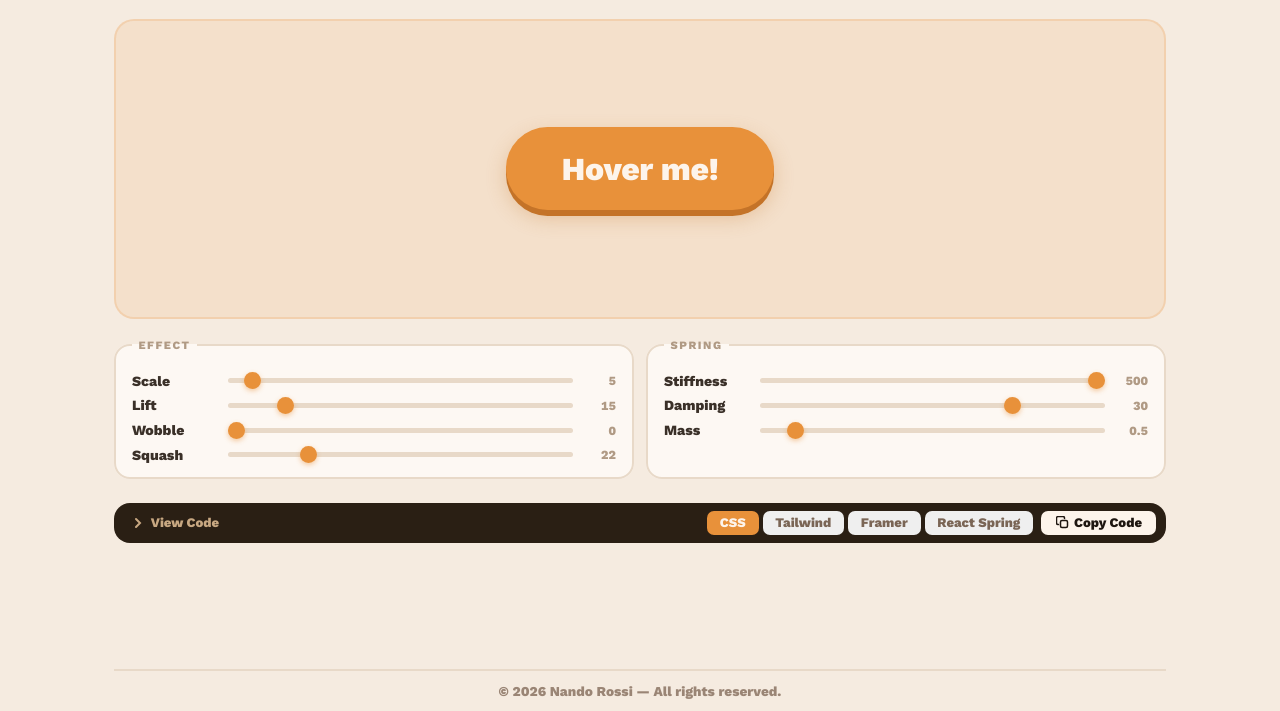
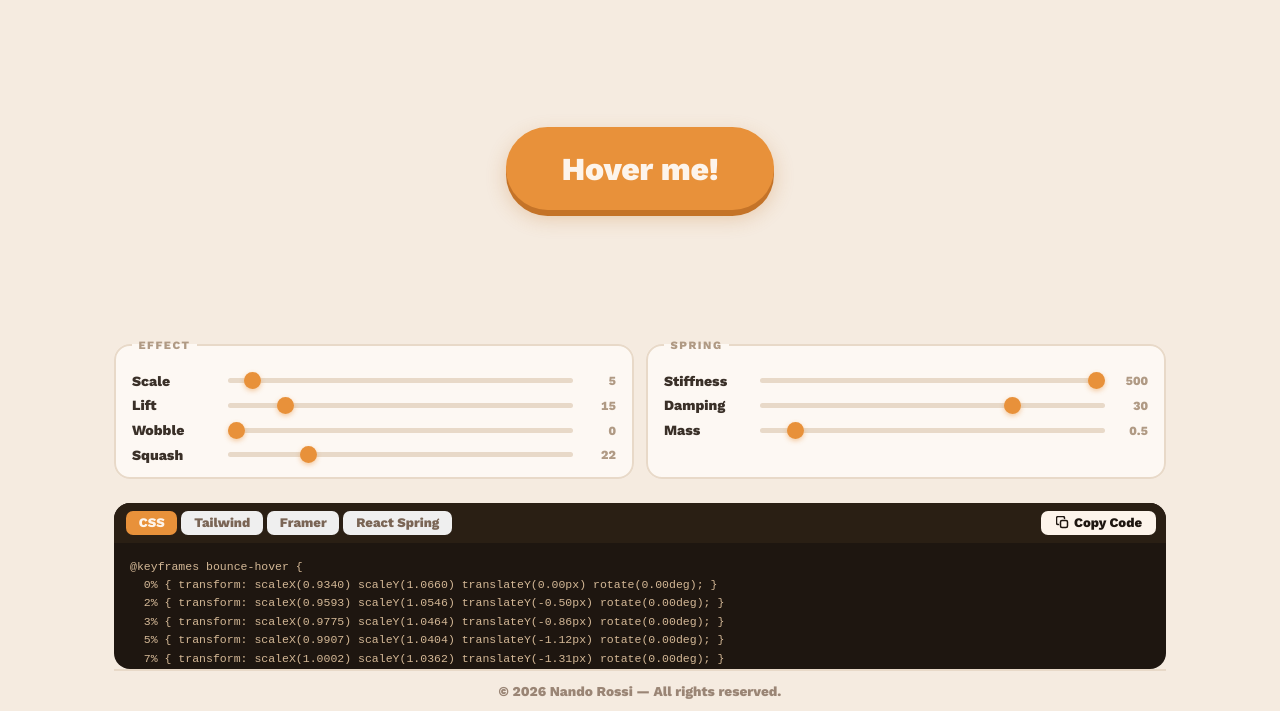
Before and after one commit to nandorocker/bouncygen, a website built with Vite: page index.html in a window 1280 px wide. Shown: the part 89-800 px from the top of the page. Built offline with nearby package versions, Linux system fonts and the light colour scheme.

Commit message:
code window not collapsible, removes bg from button

```diff
--- a/index.html
+++ b/index.html
@@ -131,15 +131,8 @@
       </div>
     </div>
 
-    <div class="output collapsed">
+    <div class="output">
       <div class="output-header">
-        <button id="toggle-btn" class="toggle-btn" aria-expanded="false">
-          <svg class="toggle-icon" width="12" height="12" viewBox="0 0 12 12" fill="none" xmlns="http://www.w3.org/2000/svg">
-            <path d="M2 4l4 4 4-4" stroke="currentColor" stroke-width="2" stroke-linecap="round"/>
-          </svg>
-          <span class="toggle-label">View Code</span>
-        </button>
-        <div class="output-actions">
         <div class="tabs">
           <button class="tab active" data-tab="css">CSS</button>
           <button class="tab" data-tab="tailwind">Tailwind</button>
@@ -155,7 +148,6 @@
           <span class="copy-confirm">✓<span class="copy-confirm-text"> Copied!</span></span>
         </button>
       </div>
-      </div>
       <pre id="code-output" class="code-output"></pre>
     </div>
 
--- a/src/main.js
+++ b/src/main.js
@@ -44,19 +44,8 @@ const copyBtn            = document.getElementById('copy-btn');
 const tabs               = document.querySelectorAll('.tab');
 const presetSelect       = document.getElementById('preset-select');
 const presetSelectMobile = document.getElementById('preset-select-mobile');
-const outputPanel        = document.querySelector('.output');
-const toggleBtn          = document.getElementById('toggle-btn');
 const resetBtn           = document.getElementById('reset-btn');
 const resetBtnMobile     = document.getElementById('reset-btn-mobile');
-
-// ── Toggle collapse ───────────────────────────────────────────────────────
-const outputHeader = document.querySelector('.output-header');
-
-outputHeader.addEventListener('click', (e) => {
-  if (e.target.closest('.output-actions')) return;
-  const isCollapsed = outputPanel.classList.toggle('collapsed');
-  toggleBtn.setAttribute('aria-expanded', String(!isCollapsed));
-});
 
 // ── Populate mobile preset select ─────────────────────────────────────────
 presetSelectMobile.innerHTML = presetSelect.innerHTML;
--- a/style.css
+++ b/style.css
@@ -125,8 +125,8 @@ select:hover { border-color: #e8913a; }
 
 /* ── Preview ───────────────────────────────── */
 .preview-area {
-  background: rgba(232, 145, 58, 0.12);
-  border: 2px solid rgba(232, 145, 58, 0.2);
+  background: transparent;
+  border: none;
   border-radius: 20px;
   display: flex;
   align-items: center;
@@ -236,9 +236,6 @@ input[type="range"]::-moz-range-thumb {
   overflow: hidden;
 }
 
-.output.collapsed {
-  flex: 0 0 auto;
-}
 
 .output-header {
   display: flex;
@@ -247,46 +244,6 @@ input[type="range"]::-moz-range-thumb {
   padding: 0.5rem 0.6rem 0.5rem 0.75rem;
   background: #2a1f14;
   flex-shrink: 0;
-  cursor: pointer;
-  user-select: none;
-}
-
-.output-header .output-actions {
-  cursor: default;
-}
-
-.toggle-btn {
-  display: flex;
-  align-items: center;
-  gap: 0.4rem;
-  background: none;
-  border: none;
-  cursor: pointer;
-  font-family: 'Work Sans', system-ui, sans-serif;
-  font-size: 0.82rem;
-  font-weight: 900;
-  color: #c8a882;
-  padding: 0.2rem 0.4rem;
-  border-radius: 6px;
-  transition: color 0.15s;
-}
-
-.toggle-btn:hover { color: #fdf4eb; }
-
-.toggle-icon {
-  transition: transform 0.25s ease;
-  flex-shrink: 0;
-  transform: rotate(-90deg); /* points right = collapsed */
-}
-
-.output:not(.collapsed) .toggle-icon {
-  transform: rotate(0deg); /* points down = expanded */
-}
-
-.output-actions {
-  display: flex;
-  align-items: center;
-  gap: 0.5rem;
 }
 
 .tabs {
@@ -353,9 +310,6 @@ input[type="range"]::-moz-range-thumb {
   white-space: pre;
 }
 
-.output.collapsed .code-output {
-  display: none;
-}
 
 /* ── Footer ────────────────────────────────── */
 .site-footer {
@@ -398,9 +352,6 @@ input[type="range"]::-moz-range-thumb {
   .preview-area {
     min-height: 220px;
     padding: 1.5rem 0;
-    border-radius: 14px;
-    background: transparent;
-    border-color: transparent;
   }
 
   label {
@@ -420,20 +371,12 @@ input[type="range"]::-moz-range-thumb {
   /* Shrink tab padding so all 4 fit on one line */
   .tab { padding: 0.3rem 0.4rem; font-size: 0.72rem; white-space: nowrap; }
 
-  /* Hide the View Code toggle */
-  .toggle-btn { display: none; }
-
-  /* Code panel always expanded, tall enough to scroll */
-  .output,
-  .output.collapsed {
+  /* Code panel fixed height on mobile */
+  .output {
     flex: none;
     height: 300px;
   }
 
-  .output.collapsed .code-output { display: block; }
-  .output.collapsed .output-actions { display: flex; }
-  .output.collapsed .toggle-icon { transform: rotate(0deg); }
-
   /* Code output itself scrolls */
   .code-output { min-height: 0; }
 }
```
Also changed, not shown: favicon.svg (deleted). Lines whose indentation alone changed are shown as unchanged.
